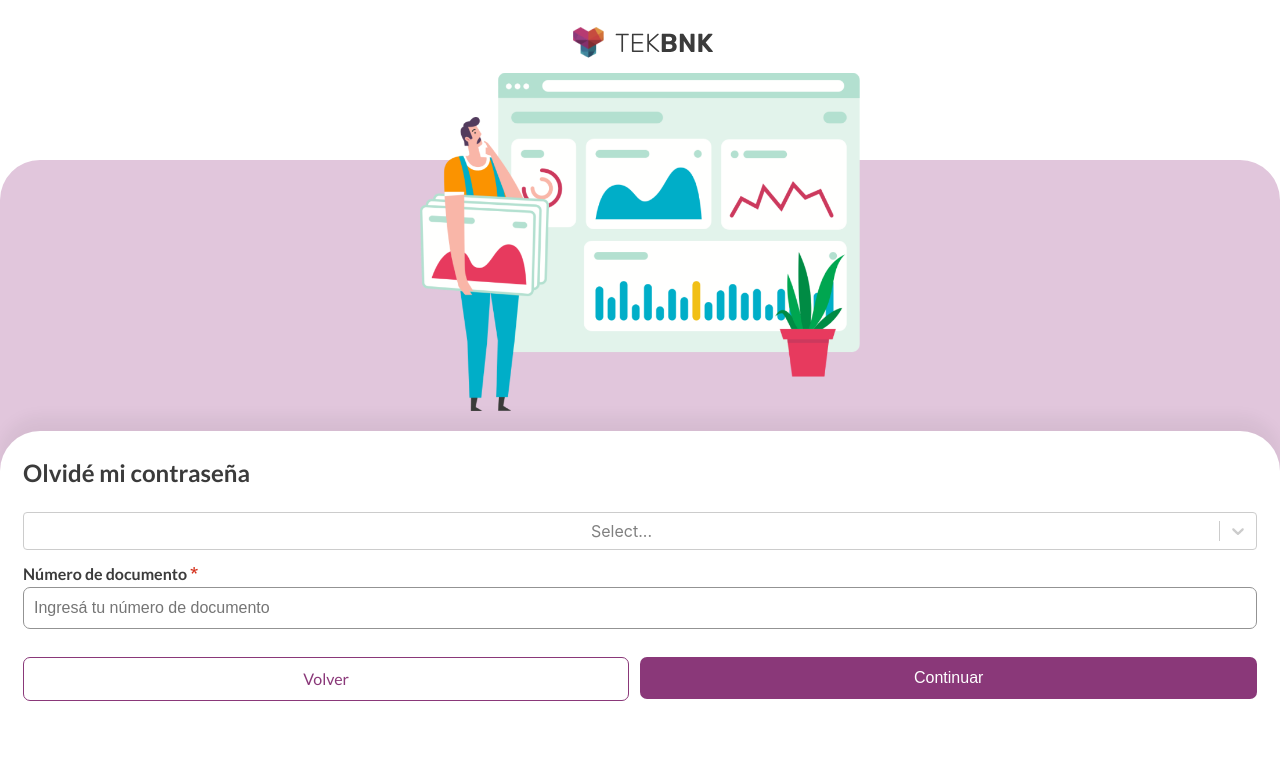
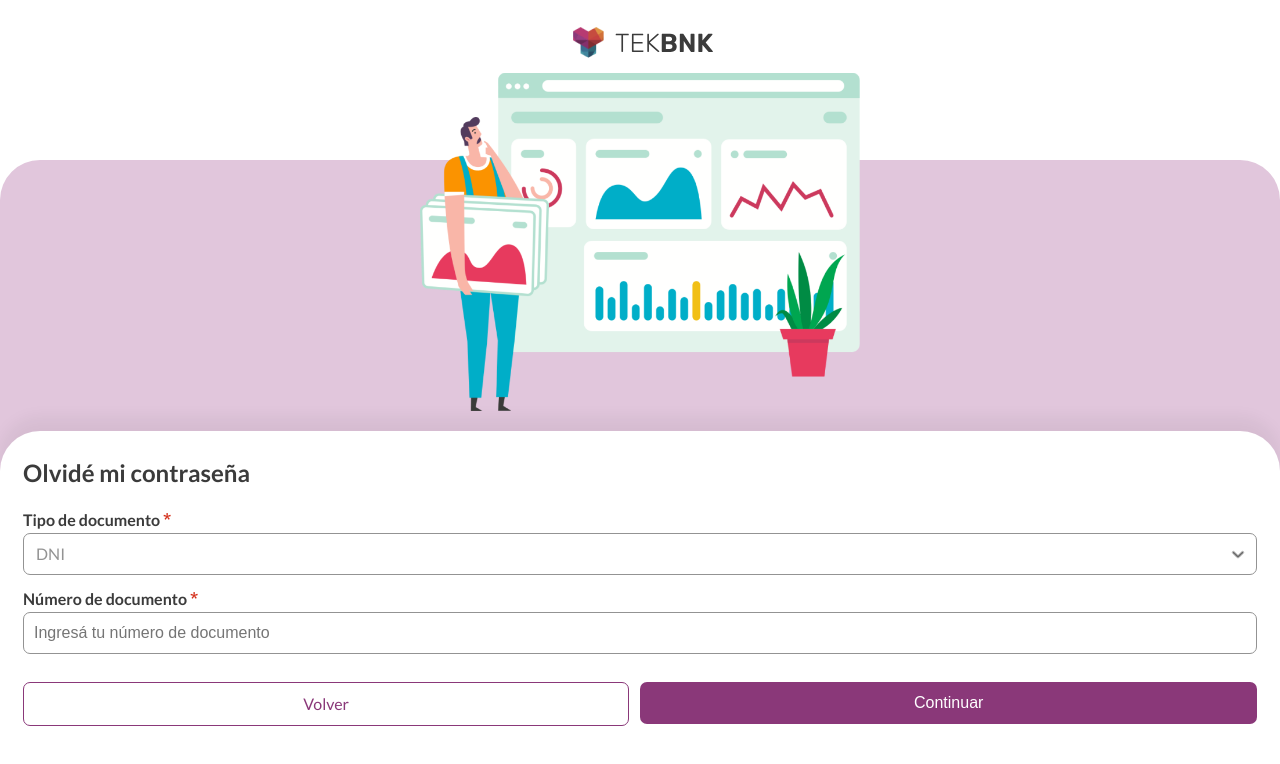
Before and after one commit to merybal/login-app, a React (Create React App) app: page /retrieve-password in a window 1280 px wide. Shown: the top 764 px of the page. Built offline with nearby package versions, Linux system fonts and the light colour scheme.

Commit message:
Select component and RetrievePasswordForm logic

```diff
--- a/src/components/Common/Button.jsx
+++ b/src/components/Common/Button.jsx
@@ -2,11 +2,17 @@ import styles from "components/Common/Button.module.scss";
 
 const Button = (props) => {
   /* TODO:
-    - logica disabled para que se cambie la clase pero ademas se inhabilite
     - logica loading (tiene que estar disabled tambien?)
-    - disparo del evento va aca o no?
 */
-  return <button disabled={props.disabled}>{props.text}</button>;
+  const buttonHandler = (event) => {
+    props.onButtonClicked(event);
+  };
+
+  return (
+    <button disabled={props.disabled} onClick={buttonHandler}>
+      {props.text}
+    </button>
+  );
 };
 
 export default Button;
--- /dev/null
+++ b/src/components/Common/Select.jsx
@@ -0,0 +1,88 @@
+import Select from "react-select";
+
+import "components/Common/Select.scss";
+
+const SelectInput = (props) => {
+  //styling done through the style property of the library react-select (partial)
+  //   const selectInputStyles = {
+  //     container: (provided, state) => {
+  //       return {
+  //         ...provided,
+  //         width: "100%",
+  //       };
+  //     },
+  //     control: (provided, { isFocused }) => {
+  //       return {
+  //         ...provided,
+  //         cursor: "pointer",
+  //         border: isFocused ? "1px solid #649FD6" : "1px solid #939393",
+  //         borderRadius: "7px",
+  //         textAlign: "left",
+  //         height: "42px",
+  //       };
+  //     },
+  //     valueContainer: (provided, state) => {
+  //       return {
+  //         ...provided,
+  //         paddingLeft: "10px",
+  //         color: "#939393",
+  //         fontFamily: "Lato",
+  //         fontStyle: "normal",
+  //         fontWeight: "400",
+  //         fontSize: "16px",
+  //         lineHeight: "19px",
+  //       };
+  //     },
+  //     singleValue: (provided, state) => {
+  //       return {
+  //         ...provided,
+  //         color: "#939393",
+  //       };
+  //     },
+  //     menu: (provided, state) => {
+  //       return {
+  //         ...provided,
+  //         background: "#FFFFFF",
+  //         boxShadow: "0px 4px 9px rgba(0, 0, 0, 0.08)",
+  //         borderRadius: "7px",
+  //       };
+  //     },
+  //     option: (provided, { data, isDisabled, isFocused, isSelected }) => {
+  //       return {
+  //         ...provided,
+  //         position: "relative",
+  //         color: "#555555",
+  //         backgroundColor: isFocused ? "#ECCAE5" : undefined,
+  //         borderRadius: isFocused ? "7px" : undefined,
+  //         margin: "6px",
+  //         width: "100",
+  //         height: "42px",
+  //         padding: "12px 24px",
+  //         textAlign: "left",
+  //         cursor: "pointer",
+  //       };
+  //     },
+  //   };
+  const handleOptionChange = (value) => {
+    props.onSelectChange(value);
+  };
+
+  return (
+    <div className="select-component">
+      <label htmlFor={props.id}>
+        {props.label} <span>*</span>
+      </label>
+      <Select
+        className="react-select-container"
+        options={props.options}
+        // styles={selectInputStyles}
+        id={props.id}
+        defaultValue={props.defaultValue}
+        classNamePrefix="react-select"
+        onChange={handleOptionChange}
+      />
+    </div>
+  );
+};
+
+export default SelectInput;
--- /dev/null
+++ b/src/components/Common/Select.scss
@@ -0,0 +1,122 @@
+@import "styles/_variables.scss";
+@import "styles/_base.scss";
+
+.select-component {
+  display: flex;
+  flex-direction: column;
+  align-items: flex-start;
+  gap: 5px;
+  width: 100%;
+
+  label {
+    font-style: normal;
+    font-weight: 600;
+    font-size: $size-base;
+    color: $dark-gray;
+
+    span {
+      color: $error-red;
+      font-family: $error-font;
+    }
+  }
+
+  .react-select-container {
+    width: 100%;
+
+    .react-select {
+      &-container {
+        width: 100%;
+      }
+
+      &__control {
+        border-radius: 7px;
+        text-align: left;
+        height: 42px;
+        cursor: pointer;
+        border: 1px solid $light-gray;
+
+        &--is-focused {
+          border: 1px solid #649fd6;
+          box-shadow: none;
+        }
+      }
+
+      &__value-container {
+        padding-left: 10px;
+      }
+
+      &__single-value {
+        color: $light-gray;
+        font-family: $text-font;
+        font-style: normal;
+        font-weight: 400;
+        font-size: $size-base;
+        line-height: $size-md;
+      }
+
+      &__indicators {
+        span {
+          background-color: unset;
+        }
+        svg {
+          fill: #696969;
+          stroke-width: 1;
+        }
+      }
+
+      &__indicator {
+        svg {
+          fill: #696969;
+          stroke-width: 1;
+        }
+        &:hover {
+          svg {
+            fill: #696969;
+            stroke-width: 1;
+          }
+        }
+
+        &--is-selected {
+          svg {
+            fill: #696969;
+            stroke-width: 1;
+          }
+        }
+
+        &--is-focused {
+          svg {
+            fill: #696969;
+            stroke-width: 1;
+          }
+        }
+      }
+
+      &__menu {
+        background: $white;
+        box-shadow: 0px 4px 9px rgba(0, 0, 0, 0.08);
+        border-radius: 7px;
+        padding: 6px;
+      }
+      &__menu-list {
+      }
+      &__option {
+        position: relative;
+        color: #555555;
+        width: 100;
+        height: 42px;
+        padding: 12px 24px;
+        text-align: left;
+        cursor: pointer;
+
+        &--is-selected {
+          background-color: unset;
+        }
+
+        &--is-focused {
+          background-color: $button-disabled;
+          border-radius: 7px;
+        }
+      }
+    }
+  }
+}
--- a/src/components/LoginForm/LoginForm.jsx
+++ b/src/components/LoginForm/LoginForm.jsx
@@ -7,6 +7,7 @@ import Button from "components/Common/Button";
 import styles from "components/LoginForm/LoginForm.module.scss";
 
 import { ReactComponent as Warning } from "assets/Warning.svg";
+import LoadingSpinner from "assets/LoadingSpinner.gif";
 
 //To only display warning the first time the form is submitted
 let firstLoginAttemptFlag = true;
@@ -18,7 +19,10 @@ const LoginForm = () => {
   const [passwordIsValid, setPasswordIsValid] = useState(true);
   const [formIsValid, setFormIsValid] = useState(true);
   const [showWarning, setShowWarning] = useState(false);
+  const [loading, setLoading] = useState(false);
 
+  /*when form has an error, button gets disabled
+  useEffect enables button after input is corrected*/
   useEffect(() => {
     setFormIsValid(usernameIsValid && passwordIsValid);
   }, [usernameIsValid, passwordIsValid]);
@@ -29,7 +33,9 @@ const LoginForm = () => {
 
   const formSubmissionHandler = (event) => {
     event.preventDefault();
-
+    setLoading(true);
+    setTimeout(() => {
+      //simulates HTTP request delay to show loading screen
       const usernameValidation = validateInput(enteredUsername);
       const passwordValidation = validateInput(enteredPassword);
 
@@ -38,6 +44,7 @@ const LoginForm = () => {
 
       if (!usernameValidation || !passwordValidation) {
         setFormIsValid(false);
+        setLoading(false);
         return;
       }
 
@@ -47,8 +54,10 @@ const LoginForm = () => {
         passwordValidation &&
         firstLoginAttemptFlag
       ) {
+        //insert POST method to validate with database
         setShowWarning(true);
         firstLoginAttemptFlag = false;
+        setLoading(false);
         return;
       }
 
@@ -58,6 +67,8 @@ const LoginForm = () => {
 
       //insert POST method
       console.log("SUBMIT FORM", enteredUsername, enteredPassword);
+      setLoading(false);
+    }, 1000);
   };
 
   const enteredUsernameHandler = (inputValue) => {
@@ -101,9 +112,22 @@ const LoginForm = () => {
             onInputChange={enteredPasswordHandler}
           />
         </div>
-        <Button text="Ingresar" disabled={!formIsValid} />
+        <Button
+          text="Ingresar"
+          disabled={!formIsValid}
+          onButtonClicked={formSubmissionHandler}
+        />
       </form>
       <Link to="/retrieve-password">Olvidé mi contraseña</Link>
+      {loading && (
+        <div className={styles["loading-screen"]}>
+          <img
+            src={LoadingSpinner}
+            alt="loading spinner"
+            className={styles.spinner}
+          />
+        </div>
+      )}
     </div>
   );
 };
--- a/src/components/LoginForm/LoginForm.module.scss
+++ b/src/components/LoginForm/LoginForm.module.scss
@@ -58,4 +58,22 @@
       color: $button-default;
     }
   }
+
+  .loading-screen {
+    position: absolute;
+    width: 100%;
+    height: 100%;
+    left: 0px;
+    top: 0px;
+    background: rgba(255, 255, 255, 0.85);
+
+    .spinner {
+      object-fit: cover;
+      position: absolute;
+      width: 100px;
+      transform: translate(-50%, -50%);
+      top: 50%;
+      left: 50%;
+    }
+  }
 }
--- a/src/components/RetrievePasswordForm/RetrievePasswordForm.jsx
+++ b/src/components/RetrievePasswordForm/RetrievePasswordForm.jsx
@@ -1,32 +1,53 @@
 import { useEffect, useState } from "react";
 import { Link } from "react-router-dom";
-import Select from "react-select";
 
+import SelectInput from "components/Common/Select";
 import Input from "components/Common/Input";
 import Button from "components/Common/Button";
 
 import styles from "components/RetrievePasswordForm/RetrievePasswordForm.module.scss";
 
+const personalIdOptions = [
+  { value: "dni", label: "DNI" },
+  { value: "ci", label: "C.I." },
+  { value: "passport", label: "Pasaporte" },
+];
+
 const RetrievePasswordForm = () => {
   const [enteredPersonalId, setEnteredPersonalId] = useState("");
-  // const [enteredPassword, setEnteredPassword] = useState("");
+  const [enteredPersonalIdType, setEnteredPersonalIdType] = useState(
+    personalIdOptions[0]
+  );
   const [personalIdIsValid, setPersonalIdIsValid] = useState(true);
-  // const [passwordIsValid, setPasswordIsValid] = useState(true);
   const [formIsValid, setFormIsValid] = useState(true);
 
-  const options = [
-    { value: "dni", label: "DNI" },
-    { value: "ci", label: "C.I." },
-    { value: "passport", label: "Pasaporte" },
-  ];
+  /*when form has an error, button gets disabled
+  useEffect enables button after input is corrected*/
+  useEffect(() => {
+    setFormIsValid(personalIdIsValid);
+  }, [personalIdIsValid]);
 
   const enteredPersonalIdHandler = (inputValue) => {
     setEnteredPersonalId(inputValue);
-    if (inputValue.trim() === "") {
-      setPersonalIdIsValid(false);
+    setPersonalIdIsValid(inputValue);
+  };
+
+  const selectedOptionHandler = (value) => {
+    setEnteredPersonalIdType(value);
+  };
+
+  const formSubmissionHandler = (event) => {
+    event.preventDefault();
+
+    setPersonalIdIsValid(enteredPersonalId);
+
+    if (!enteredPersonalId) {
+      setFormIsValid(false);
       return;
     }
-    setPersonalIdIsValid(true);
+
+    //insert POST method
+    console.log("SUBMIT FORM", enteredPersonalIdType.label, enteredPersonalId);
   };
 
   return (
@@ -34,14 +55,13 @@ const RetrievePasswordForm = () => {
       <form className={styles["login-container"]}>
         <h1>Olvidé mi contraseña</h1>
         <div className={styles["form"]}>
-          <Select options={options} />
-          {/* <Input
-            //   TODO cambiar a select
+          <SelectInput
             id="personalIdType"
             label="Tipo de documento"
-            type="text"
-            placeholder="Ingresá tu usuario"
-          /> */}
+            defaultValue={[enteredPersonalIdType]}
+            options={personalIdOptions}
+            onSelectChange={selectedOptionHandler}
+          />
           <Input
             id="personalId"
             label="Número de documento"
@@ -53,7 +73,11 @@ const RetrievePasswordForm = () => {
         </div>
         <div className={styles["button-container"]}>
           <Link to="..">Volver</Link>
-          <Button text="Continuar" state="" />
+          <Button
+            text="Continuar"
+            disabled={!formIsValid}
+            onButtonClicked={formSubmissionHandler}
+          />
         </div>
       </form>
     </div>
```
Also changed, not shown: src/assets/LoadingSpinner.gif (added). Lines whose indentation alone changed are shown as unchanged.
